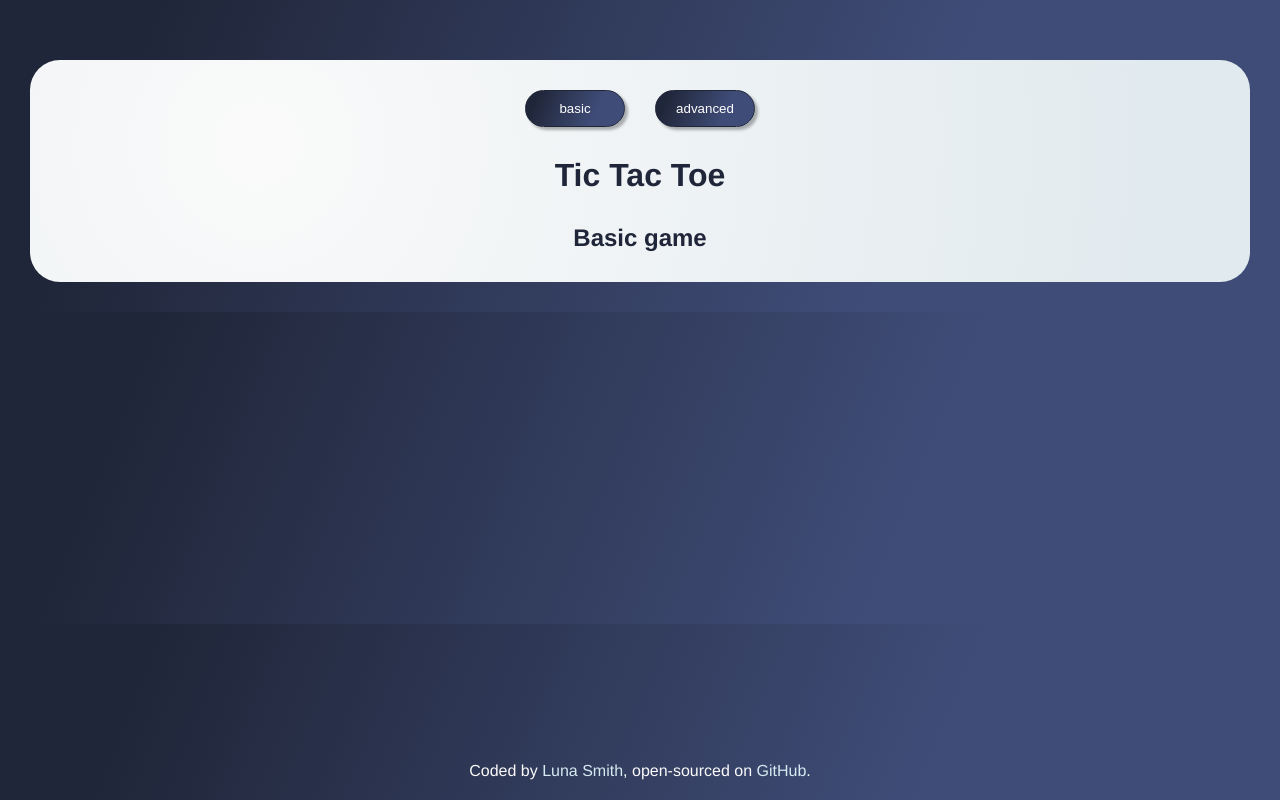
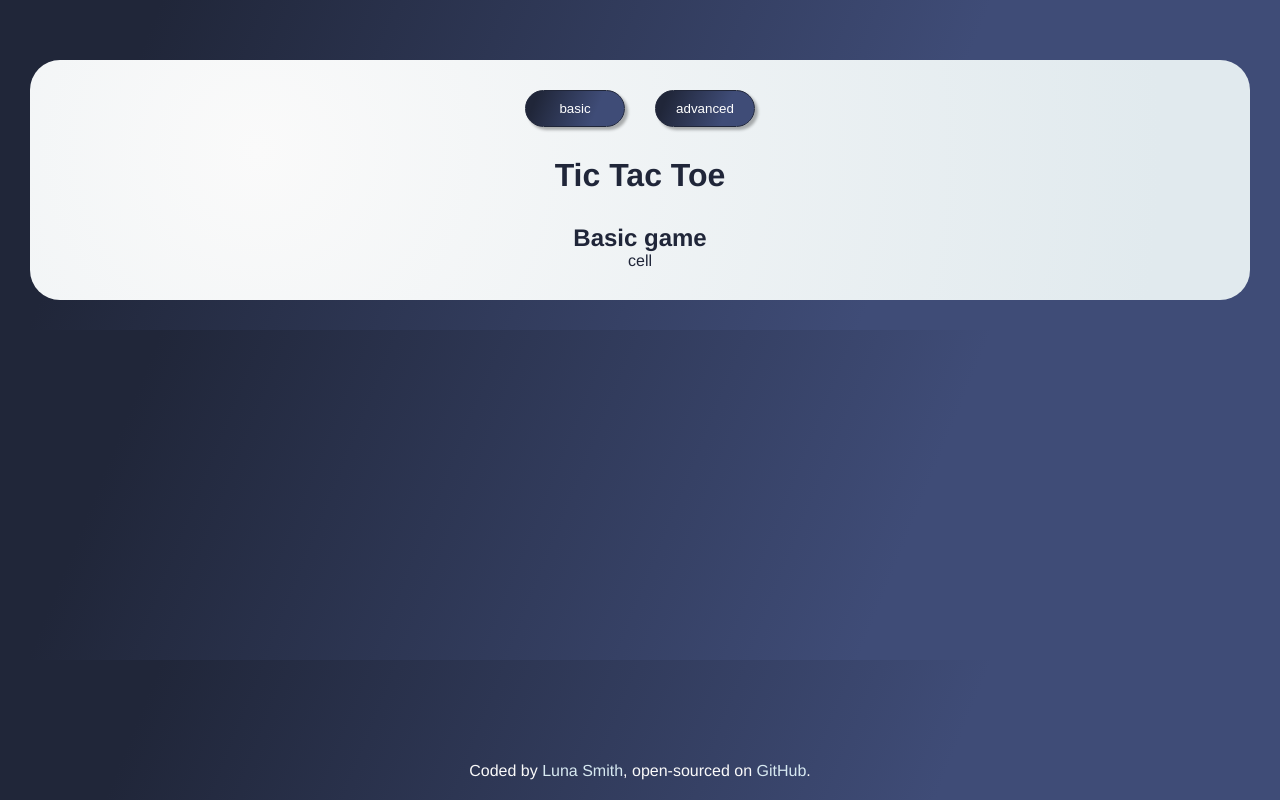
Before and after one commit to Lu-Smith/tic_tac_toe_vue, a Vue app: page / in a window 1280 px wide. Built offline with nearby package versions, Linux system fonts and the light colour scheme.

Commit message:
Created BasicGrid.vue

```diff
--- a/src/App.vue
+++ b/src/App.vue
@@ -9,7 +9,7 @@
 <script lang="ts">
 import { defineComponent } from 'vue';
 import AdvancedGame from './components/AdvancedGame.vue';
-import BasicGame from './components/BasicGame.vue';
+import BasicGame from './components/BasicGame/BasicGame.vue';
 import MainFooter from './components/MainFooter.vue';
 import MainHeader from './components/MainHeader.vue';
 
--- a/src/components/BasicGame.vue
+++ b/src/components/BasicGame/BasicGame.vue
@@ -1,9 +1,15 @@
 <template>
   <h2>Basic game</h2>
+  <BasicGrid />
 </template>
 
 <script>
+import BasicGrid from './BasicGrid.vue'
+
 export default {
+  components: {
+    BasicGrid
+  }
 
 }
 </script>
--- /dev/null
+++ b/src/components/BasicGame/BasicGrid.vue
@@ -0,0 +1,17 @@
+<template>
+  <div class="grid">
+    <div class="cell">
+        cell
+    </div>
+  </div>
+</template>
+
+<script>
+export default {
+
+}
+</script>
+
+<style>
+
+</style>
```
